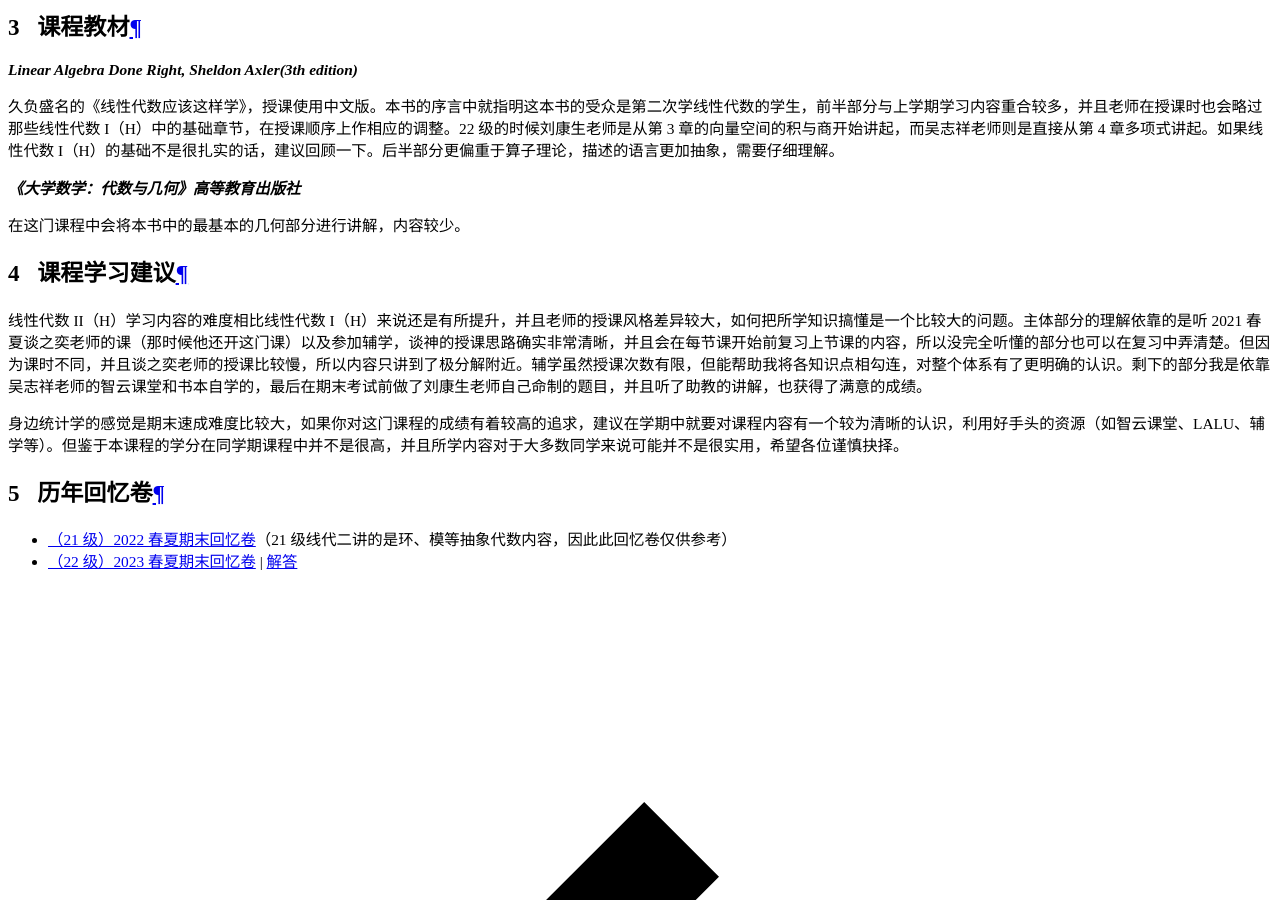
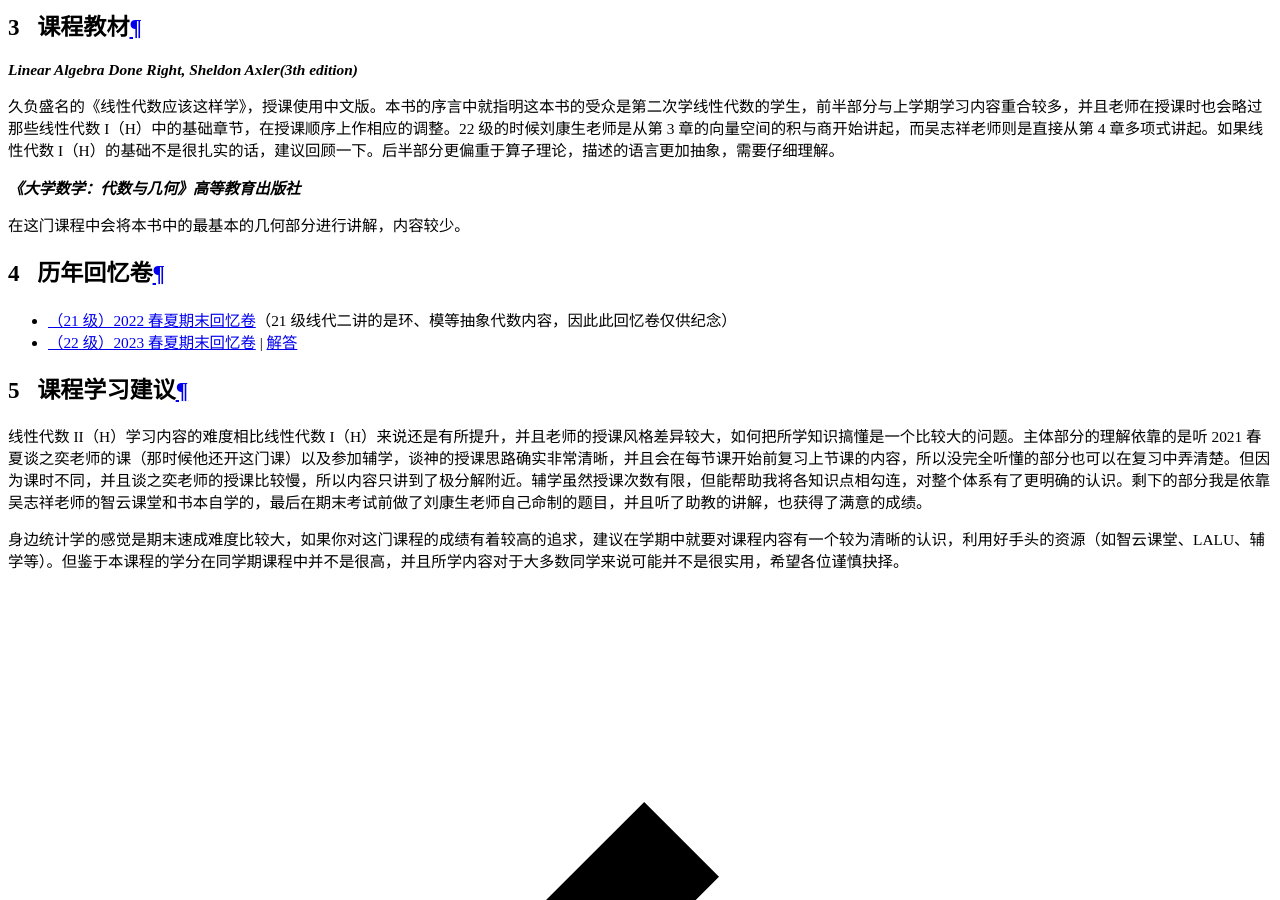
Before and after one commit to ZJU-Turing/TuringCourses, an MkDocs documentation site: the page built from docs/math_phys/linear_algebra2/index.md, in a window 1280 px wide and 900 px high, scrolled down 18280 px. Built offline with MkDocs 1.6.1 and Material for MkDocs 9.7.7, drawn with Linux system fonts in a browser that asks for light colours; comment, search, counter and statistics services are not loaded.

Commit message:
fix: minor changes

```diff
--- a/docs/math_phys/linear_algebra2/index.md
+++ b/docs/math_phys/linear_algebra2/index.md
@@ -24,13 +24,13 @@
 
 在这门课程中会将本书中的最基本的几何部分进行讲解，内容较少。
 
+## 历年回忆卷
+
+- [（21 级）2022 春夏期末回忆卷](线性代数 Ⅱ（H）2022春夏回忆卷.pdf)（21 级线代二讲的是环、模等抽象代数内容，因此此回忆卷仅供纪念）
+- [（22 级）2023 春夏期末回忆卷](线性代数 Ⅱ（H）2023春夏回忆卷.pdf) | [解答](线性代数 Ⅱ（H）2023春夏回忆卷答案.pdf)
+
 ## 课程学习建议
 
 线性代数 II（H）学习内容的难度相比线性代数 I（H）来说还是有所提升，并且老师的授课风格差异较大，如何把所学知识搞懂是一个比较大的问题。主体部分的理解依靠的是听 2021 春夏谈之奕老师的课（那时候他还开这门课）以及参加辅学，谈神的授课思路确实非常清晰，并且会在每节课开始前复习上节课的内容，所以没完全听懂的部分也可以在复习中弄清楚。但因为课时不同，并且谈之奕老师的授课比较慢，所以内容只讲到了极分解附近。辅学虽然授课次数有限，但能帮助我将各知识点相勾连，对整个体系有了更明确的认识。剩下的部分我是依靠吴志祥老师的智云课堂和书本自学的，最后在期末考试前做了刘康生老师自己命制的题目，并且听了助教的讲解，也获得了满意的成绩。
 
 身边统计学的感觉是期末速成难度比较大，如果你对这门课程的成绩有着较高的追求，建议在学期中就要对课程内容有一个较为清晰的认识，利用好手头的资源（如智云课堂、LALU、辅学等）。但鉴于本课程的学分在同学期课程中并不是很高，并且所学内容对于大多数同学来说可能并不是很实用，希望各位谨慎抉择。
-
-## 历年回忆卷
-
-- [（21 级）2022 春夏期末回忆卷](线性代数 Ⅱ（H）2022春夏回忆卷.pdf)（21 级线代二讲的是环、模等抽象代数内容，因此此回忆卷仅供参考）
-- [（22 级）2023 春夏期末回忆卷](线性代数 Ⅱ（H）2023春夏回忆卷.pdf) | [解答](线性代数 Ⅱ（H）2023春夏回忆卷答案.pdf)
```
